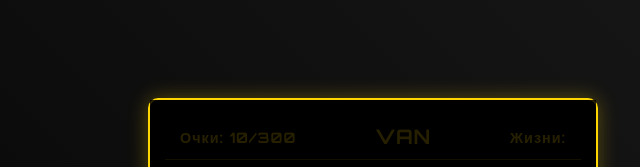
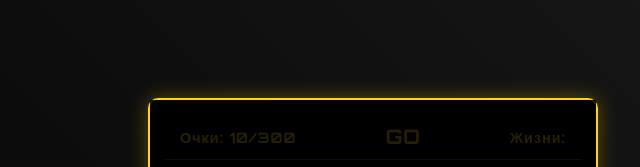
Before and after one commit to speshel1310/courier-go, a plain HTML site: page index.html in a window 1280 px wide. Shown: the top 167 px of the page, 267-907 px from the left. Drawn offline with Linux system fonts and the light colour scheme.

Commit message:
Update index.html

```diff
--- a/index.html
+++ b/index.html
@@ -11,7 +11,7 @@
     <div class="game-container">
         <div class="game-header">
             <div class="score">Очки: <span id="score">0</span>/300</div>
-            <div class="logo">VAN</div>
+            <div class="logo">GO</div>
             <div class="lives">Жизни: <span id="lives">❤️❤️❤️</span></div>
         </div>
 
```
